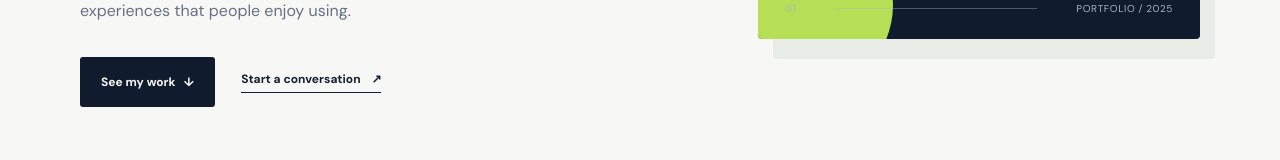
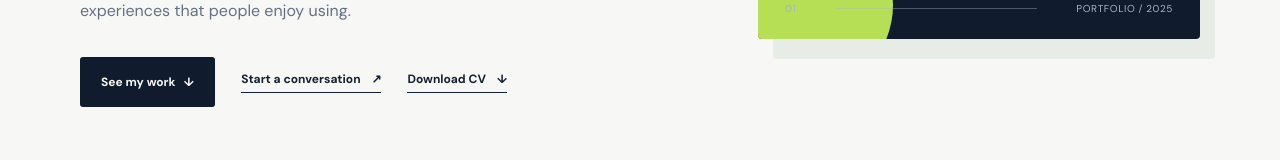
Before and after one commit to amradi6/amr-adi-portfolio, a plain HTML site: page index.html in a window 1280 px wide. Shown: the part 595-755 px from the top of the page. Drawn offline with Linux system fonts and the light colour scheme.

Commit message:
Add downloadable CV

```diff
--- a/index.html
+++ b/index.html
@@ -73,6 +73,7 @@
             <div class="hero-actions">
               <a class="button button-primary" href="#projects">See my work <span aria-hidden="true">↓</span></a>
               <a class="text-link" href="mailto:amreloadi62002@gmail.com">Start a conversation <span aria-hidden="true">↗</span></a>
+              <a class="text-link" href="assets/amr-adi-cv.pdf" download>Download CV <span aria-hidden="true">↓</span></a>
             </div>
           </div>
           <div class="hero-card" aria-label="Developer profile highlight">
```
Also changed, not shown: assets/amr-adi-cv.pdf.PLACEHOLDER.txt (deleted), 2 other files.
